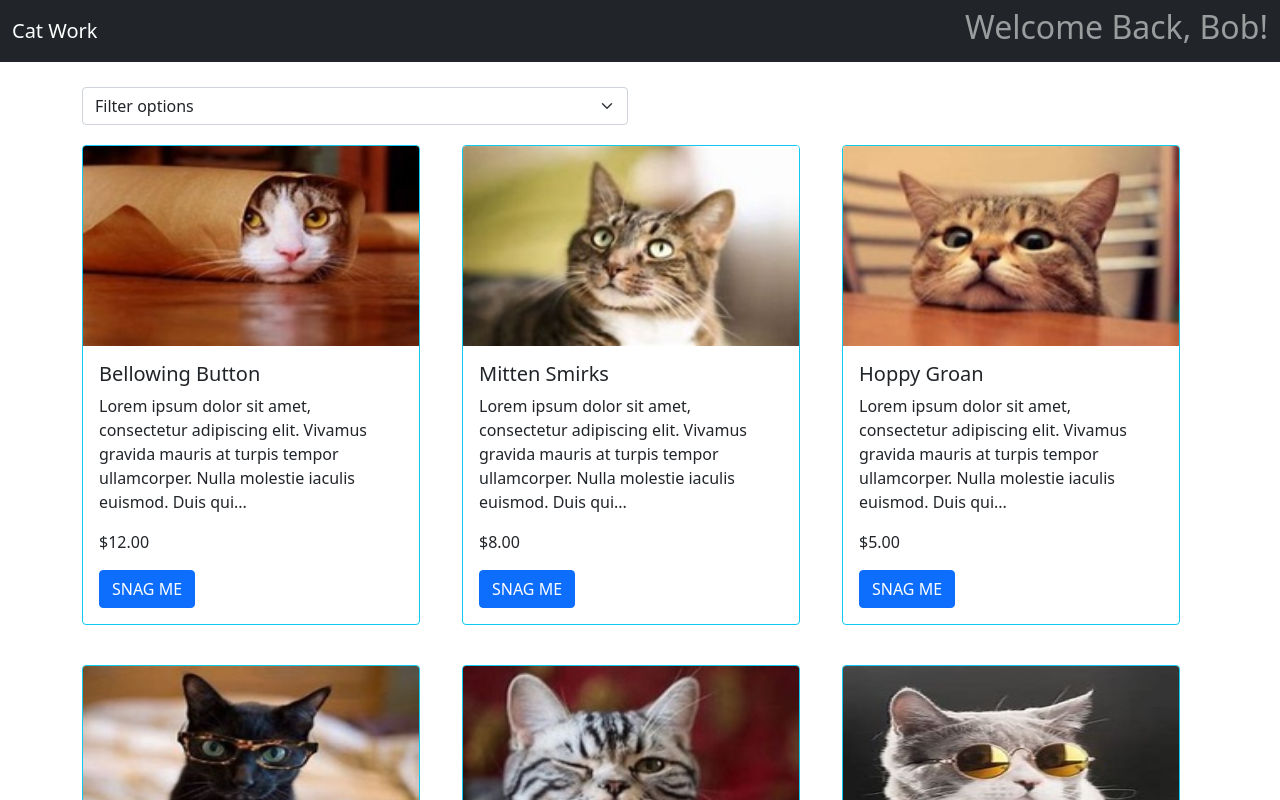
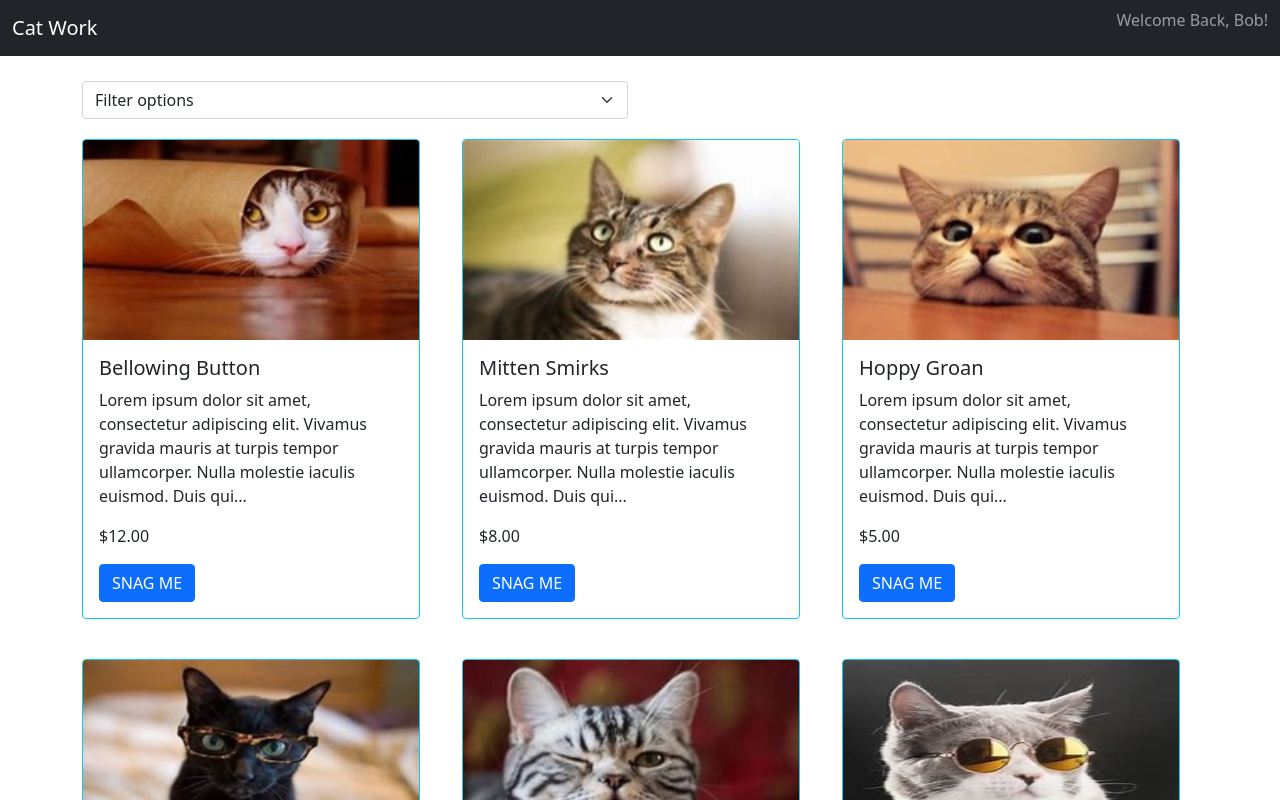
Before and after one commit to dkreider/cat-work, an Angular app: page /cats in a window 1280 px wide. Shown: the top 800 px of the page. Built offline with nearby package versions, Linux system fonts and the light colour scheme; data requests are answered from the project's data file.

Commit message:
Switch to paragraph

```diff
--- a/src/app/core/nav-bar/nav-bar.component.html
+++ b/src/app/core/nav-bar/nav-bar.component.html
@@ -10,7 +10,7 @@
         </ul>
         <div [hidden]="!loggedIn">
           <span class="navbar-text">
-            <h2>{{ getHelloMessage(this.userName) }}</h2>
+            <p>{{ getHelloMessage(this.userName) }}</p>
           </span>
         </div>
         <div [hidden]="loggedIn">
```
